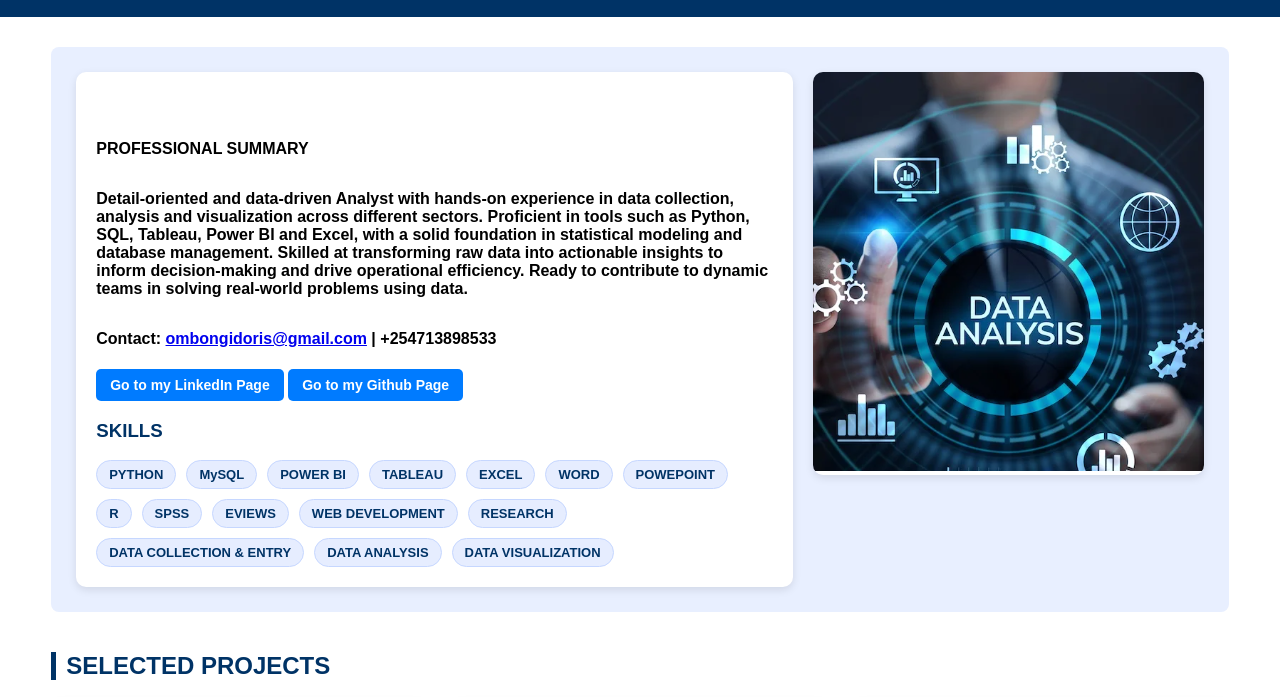
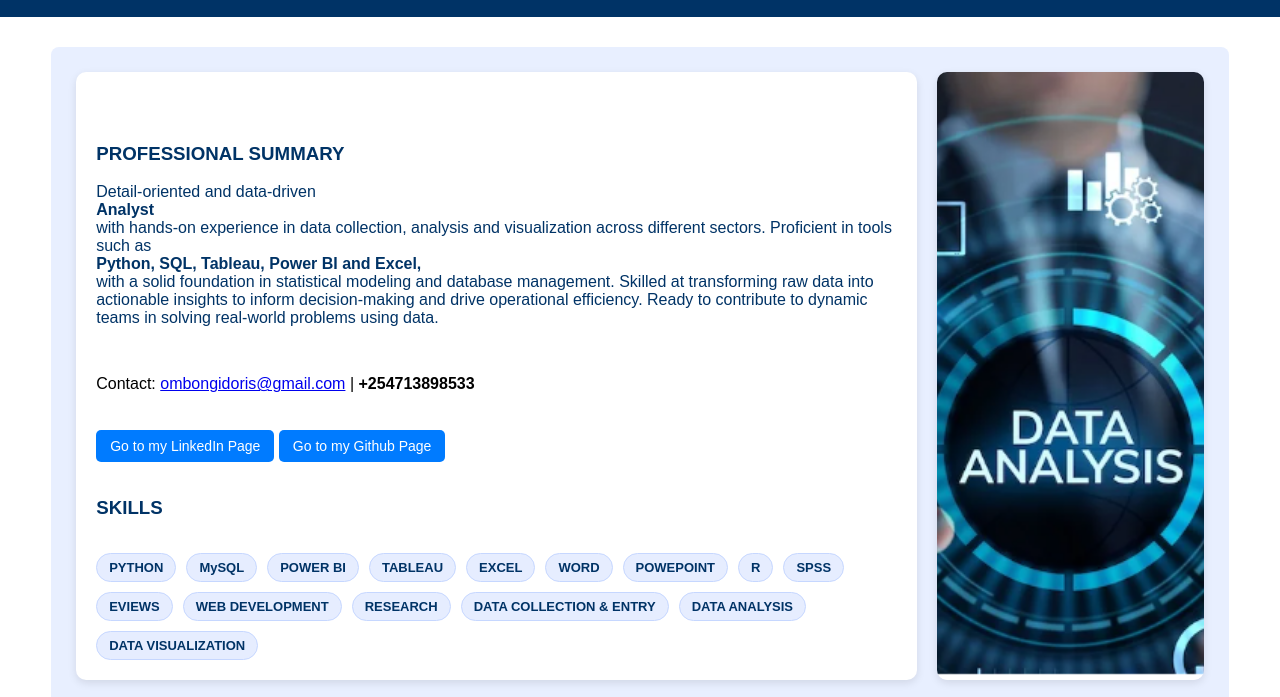
Before and after one commit to Dorisombongi/Portifolio, a plain HTML site: page index.html in a window 1280 px wide. Shown: the part 78-775 px from the top of the page. Drawn offline with Linux system fonts and the light colour scheme.

Commit message:
Update index.html

```diff
--- a/index.html
+++ b/index.html
@@ -282,7 +282,7 @@
         <div class="summary-card">
 
             <p>
-                <p> <strong> PROFESSIONAL SUMMARY <strong/> <p/>
+                <h3 style="color:#003366;"> PROFESSIONAL SUMMARY</h3>
                 Detail-oriented and data-driven <strong>Analyst</strong> with hands-on experience in data collection, analysis and visualization across different sectors.
                 Proficient in tools such as <strong> Python, SQL, Tableau, Power BI and Excel,</strong> with a solid foundation in statistical modeling and database management.
                 Skilled at transforming raw data into actionable insights to inform decision-making and drive operational efficiency.
```
